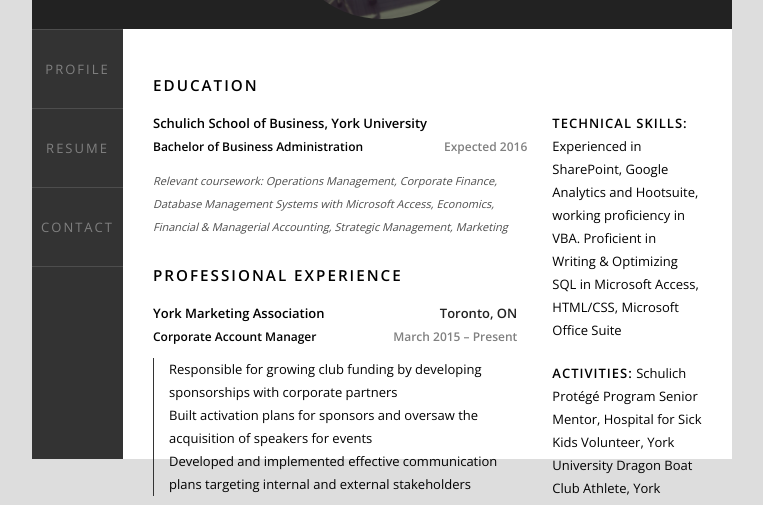
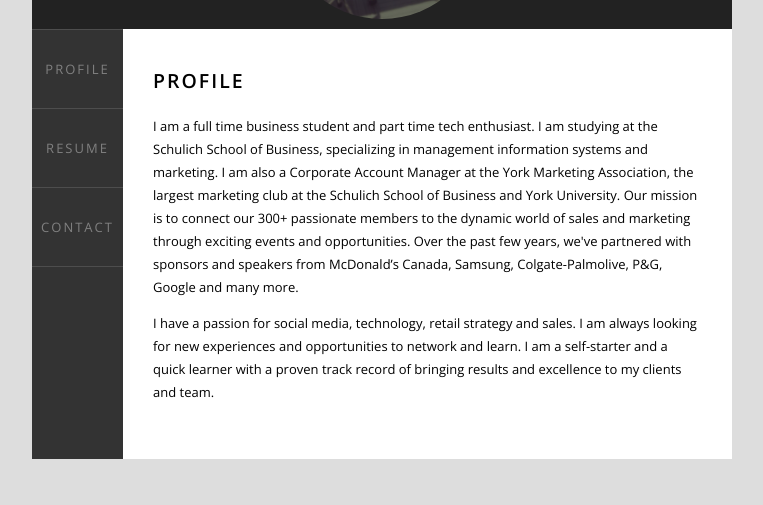
Before and after one commit to jeemin/jeemin.github.io, a plain HTML site: page index.html in a window 1280 px wide. Shown: the part 266-771 px from the top of the page, without its empty margins (258-1021 px from the left). Drawn offline with nearby package versions, Linux system fonts and the light colour scheme.

Commit message:
minor fix

```diff
--- a/index.html
+++ b/index.html
@@ -28,12 +28,12 @@
             <li class="_contact">Contact</li>
         </ul>
         <section class="content">
-            <section class="profile hide">
+            <section class="profile">
                 <h2>Profile</h2>
                 <p>I am a full time business student and part time tech enthusiast. I am studying at the Schulich School of Business, specializing in management information systems and marketing. I am also a Corporate Account Manager at the York Marketing Association, the largest marketing club at the Schulich School of Business and York University. Our mission is to connect our 300+ passionate members to the dynamic world of sales and marketing through exciting events and opportunities. Over the past few years, we've partnered with sponsors and speakers from McDonald’s Canada, Samsung, Colgate-Palmolive, P&G, Google and many more.</p>
                 <p>I have a passion for social media, technology, retail strategy and sales. I am always looking for new experiences and opportunities to network and learn. I am a self-starter and a quick learner with a proven track record of bringing results and excellence to my clients and team.</p>
             </section>
-            <section class="resume">
+            <section class="resume hide">
                 <section class="left">
                     <section class="education">
                         <h3>Education</h3>
```
